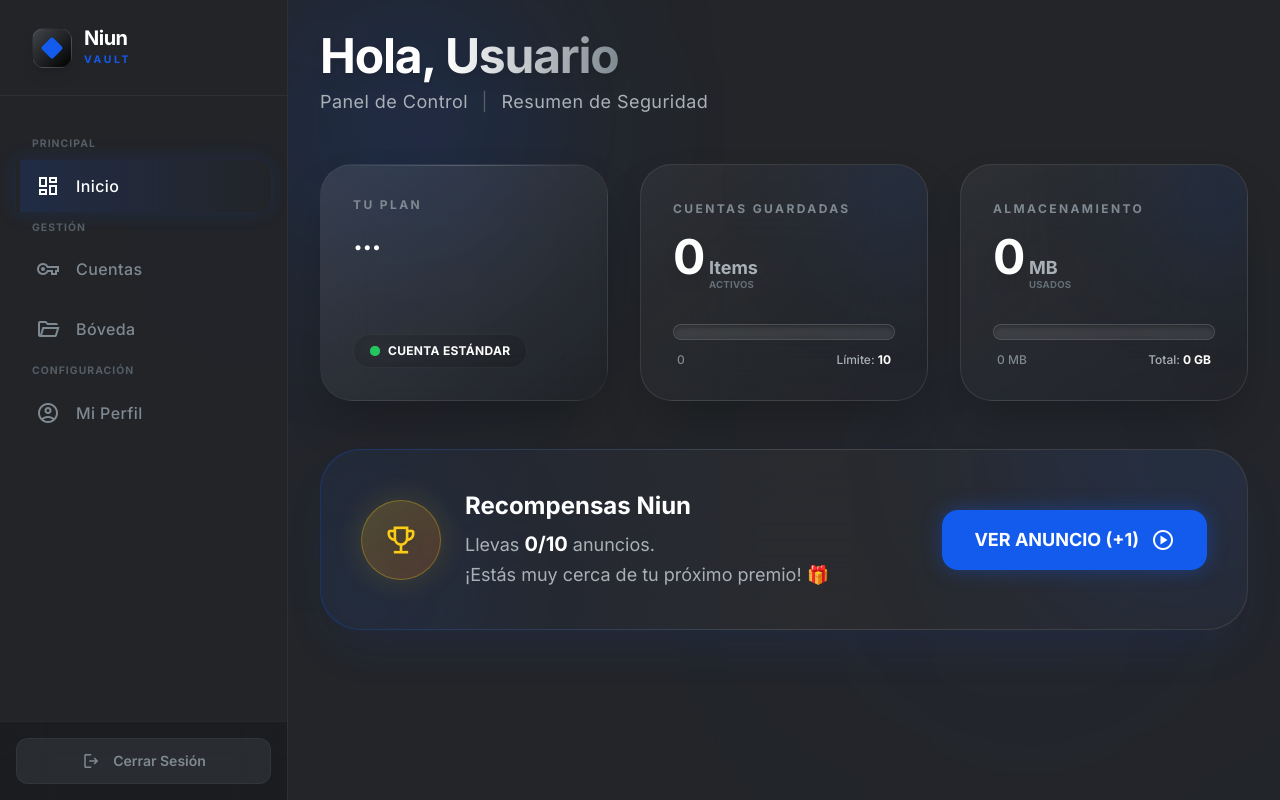
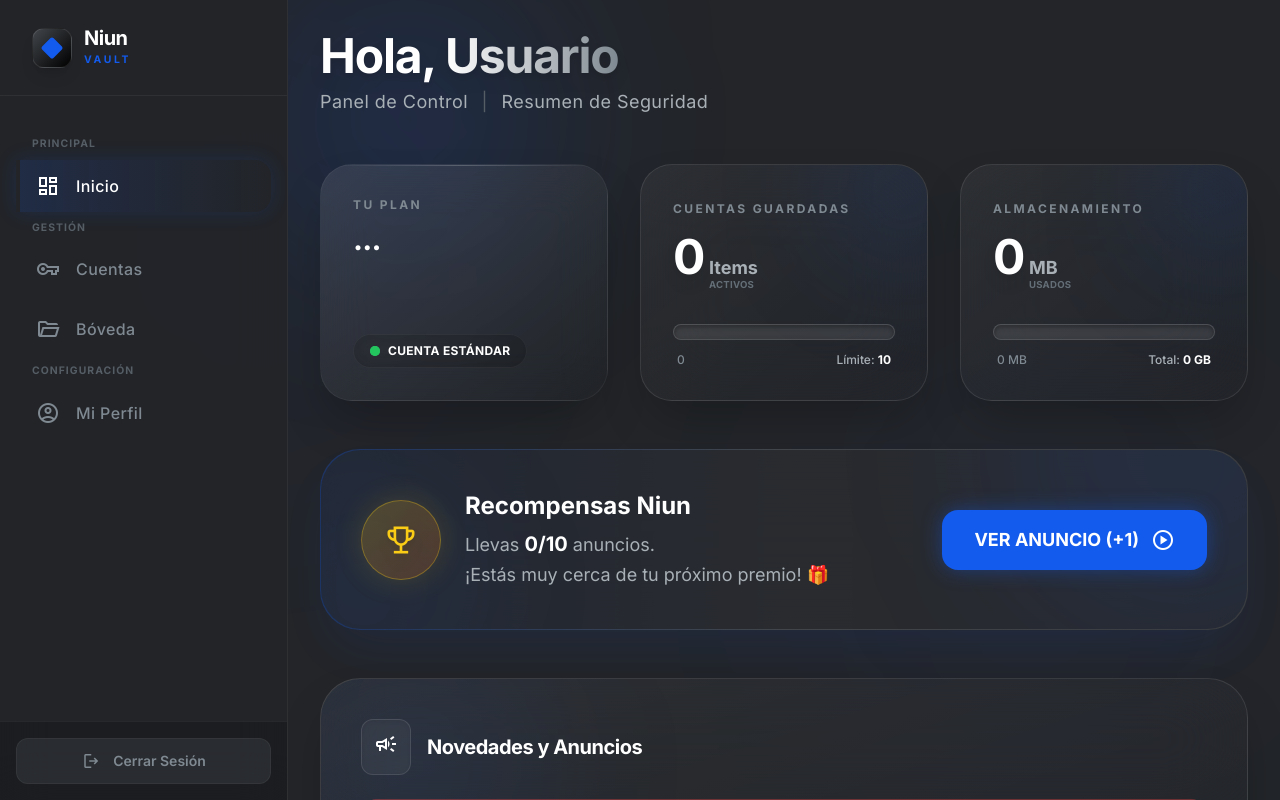
Before and after one commit to j0t4inc0de/niun-frontend, a Vue app: page /dashboard in a window 1280 px wide. Built offline with nearby package versions, Linux system fonts and the light colour scheme; no server answers; sample sign-in values are in the browser's storage.

Commit message:
dashboard con seccion de anuncios

```diff
--- a/src/views/dashboard/HomeView.vue
+++ b/src/views/dashboard/HomeView.vue
@@ -2,6 +2,7 @@
 <script setup>
 import { onMounted } from 'vue';
 import { useAuthStore } from '@/stores/auth';
+import AnunciosWidget from '@/components/AnunciosWidget.vue';
 
 const auth = useAuthStore();
 
@@ -11,7 +12,7 @@
 </script>
 
 <template>
-    <div class="max-w-6xl mx-auto space-y-12">
+    <div class="max-w-6xl mx-auto space-y-12 pb-12">
 
         <div class="relative">
             <div
@@ -198,6 +199,8 @@
             </div>
         </div>
 
+        <AnunciosWidget />
+
     </div>
 </template>
 
```
